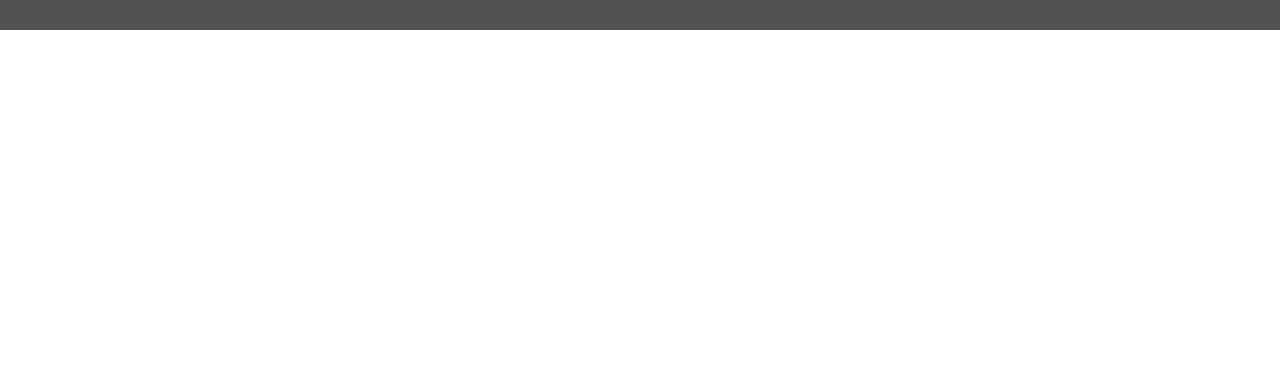
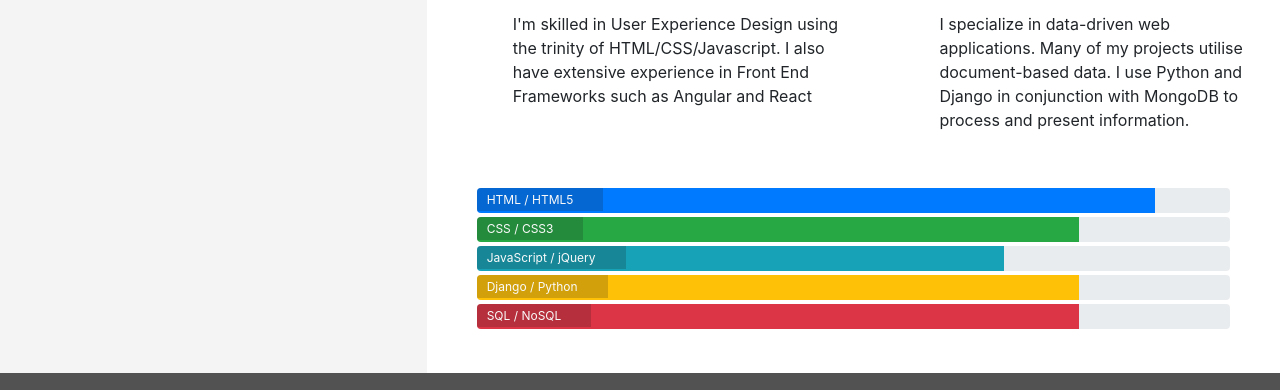
Before and after one commit to Callymags/resume, a plain HTML site: page resume.html in a window 1280 px wide. Shown: the part 499-889 px from the top of the page. Before the commit the page ends 800 px from the top, so only its background shows below. Drawn offline with nearby package versions, Linux system fonts and the light colour scheme.

Commit message:
Style: Customise My Skills section of resume with progress bar

```diff
--- a/assets/css/style.css
+++ b/assets/css/style.css
@@ -228,3 +228,59 @@ footer {
 .three-reasons-heading {
     margin-bottom: 15px;
 }
+
+/* ------------------------------------Personal Info */
+
+.personal-info-item {
+    margin-bottom: 20px;
+    display: block;
+    clear: both;
+}
+
+.personal-info-item .key,
+.personal-info-item .value {
+    padding-right: 8px;
+    display: inline-block;
+}
+
+.personal-info-item .key p,
+.personal-info-item .value p {
+    margin: 0;
+}
+
+.personal-info-item .key {
+    width: 30%;
+    margin-right: 21px;
+    padding-top: 2px;
+    vertical-align: top;
+}
+
+.personal-info-item .key p {
+    font-weight: 700;
+}
+
+.personal-info-item .value {
+    position: relative;
+    width: 60%;
+}
+
+/* ------------------------------------Skills */
+
+.progress {
+    position: relative;
+    height: 25px;
+    margin-bottom: 4px;
+}
+
+.progress-type {
+    position: absolute;
+    left: 0px;
+    font-weight: 400;
+    padding: 3px 30px 2px 10px;
+    color: #fafafa;
+    background-color: rgba(25,25,25, 0.2);
+}
+
+.progress-section {
+    margin: 40px 20px;
+}
--- a/resume.html
+++ b/resume.html
@@ -47,8 +47,97 @@
             </div>
         </div>
     </header>
-    <section>
+    <section class="container-fluid">
+        <div class="row">
+            <div class="col-md-4 bg-color-personal-info section-column">
+                <div class="row">
+                    <div class="col-12">
+                        <h3 class="section-heading uppercase">
+                            Work History
+                        </h3>
+                    </div>
+                </div>
+            </div>
+            <div class="col-md-8 bg-color-three-reasons">
+                <div class="row">
+                    <div class="col">
+                        <h3 class="section-heading uppercase">My Skills</h3>
+                    </div>
+                </div>
+                <div class="row">
+                    <div class="col-10 offset-1 offset-sm-0 col-sm-4 col-md-6">
+                        <div class="row">
+                            <div class="col-2">
+                                <i class="three-reasons-icon fas fa-tv" aria-hidden="true"></i>
+                            </div>
+                            <div class="col-10">
+                                <h4 class="three-reasons-heading uppercase">Front End</h4>
+                                <p>
+                                   I'm skilled in User Experience Design using the trinity of HTML/CSS/Javascript.
+                                   I also have extensive experience in Front End Frameworks such as Angular and React
+                                </p>
+                            </div>
+                        </div>
+                    </div>
+                    <div class="col-10 offset-1 offset-sm-0 col-sm-4 col-md-6">
+                    <div class="row">
+                        <div class="col-2">
+                            <i class="three-reasons-icon fas fa-cogs" aria-hidden="true"></i>
+                        </div>
+                        <div class="col-10">
+                            <h4 class="three-reasons-heading uppercase">Back End</h4>
+                            <p>
+                                I specialize in data-driven web applications. Many of my projects utilise
+                                document-based data. I use Python and Django in conjunction with MongoDB
+                                to process and present information.
+                            </p>
+                        </div>
+                    </div>
+                    </div>
 
+
+                </div>
+                <div class="row progress-section">
+                    <div class="col">
+                       <div class="progress">
+                          <div class="progress-bar" role="progressbar" aria-valuenow="90" aria-valuemin="0"
+                          aria-valuemax="100" style="width: 90%;">
+                          <span class="sr-only">90% complete</span>
+                          </div>
+                          <span class="progress-type">HTML / HTML5</span>
+                       </div>
+                       <div class="progress">
+                          <div class="progress-bar bg-success" role="progressbar" aria-valuenow="80" aria-valuemin="0"
+                          aria-valuemax="100" style="width: 80%;">
+                          <span class="sr-only">80% complete</span>
+                          </div>
+                          <span class="progress-type">CSS / CSS3</span>
+                       </div>
+                       <div class="progress">
+                          <div class="progress-bar bg-info" role="progressbar" aria-valuenow="70" aria-valuemin="0"
+                          aria-valuemax="100" style="width: 70%;">
+                          <span class="sr-only">70% complete</span>
+                          </div>
+                          <span class="progress-type">JavaScript / jQuery</span>
+                       </div>
+                       <div class="progress">
+                          <div class="progress-bar bg-warning" role="progressbar" aria-valuenow="80" aria-valuemin="0"
+                          aria-valuemax="100" style="width: 80%;">
+                          <span class="sr-only">80% complete</span>
+                          </div>
+                          <span class="progress-type">Django / Python</span>
+                       </div>
+                       <div class="progress">
+                          <div class="progress-bar bg-danger" role="progressbar" aria-valuenow="80" aria-valuemin="0"
+                          aria-valuemax="100" style="width: 80%;">
+                          <span class="sr-only">80% complete</span>
+                          </div>
+                          <span class="progress-type">SQL / NoSQL</span>
+                       </div>
+                    </div>
+                </div>
+            </div>
+        </div>
     </section>
     <footer class="container-fluid">
         <div id="footer-details" class="row">
```
